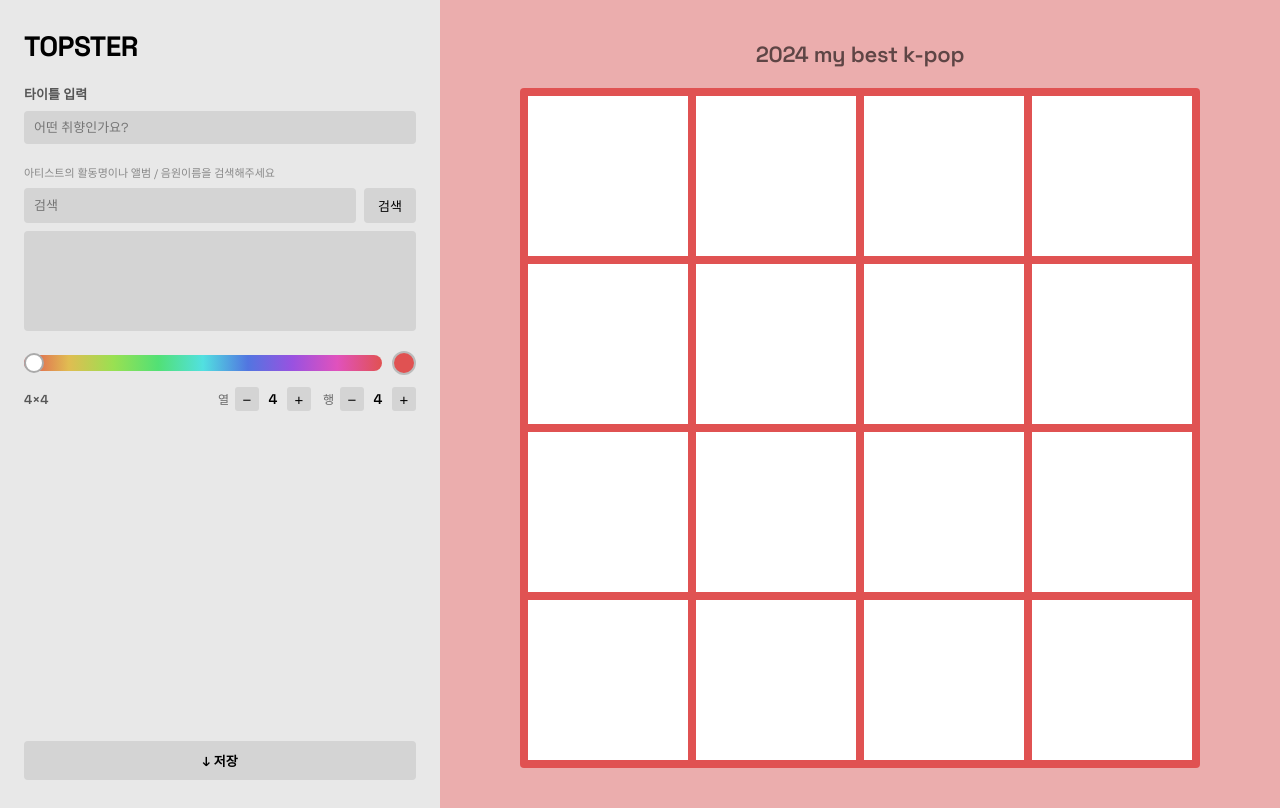
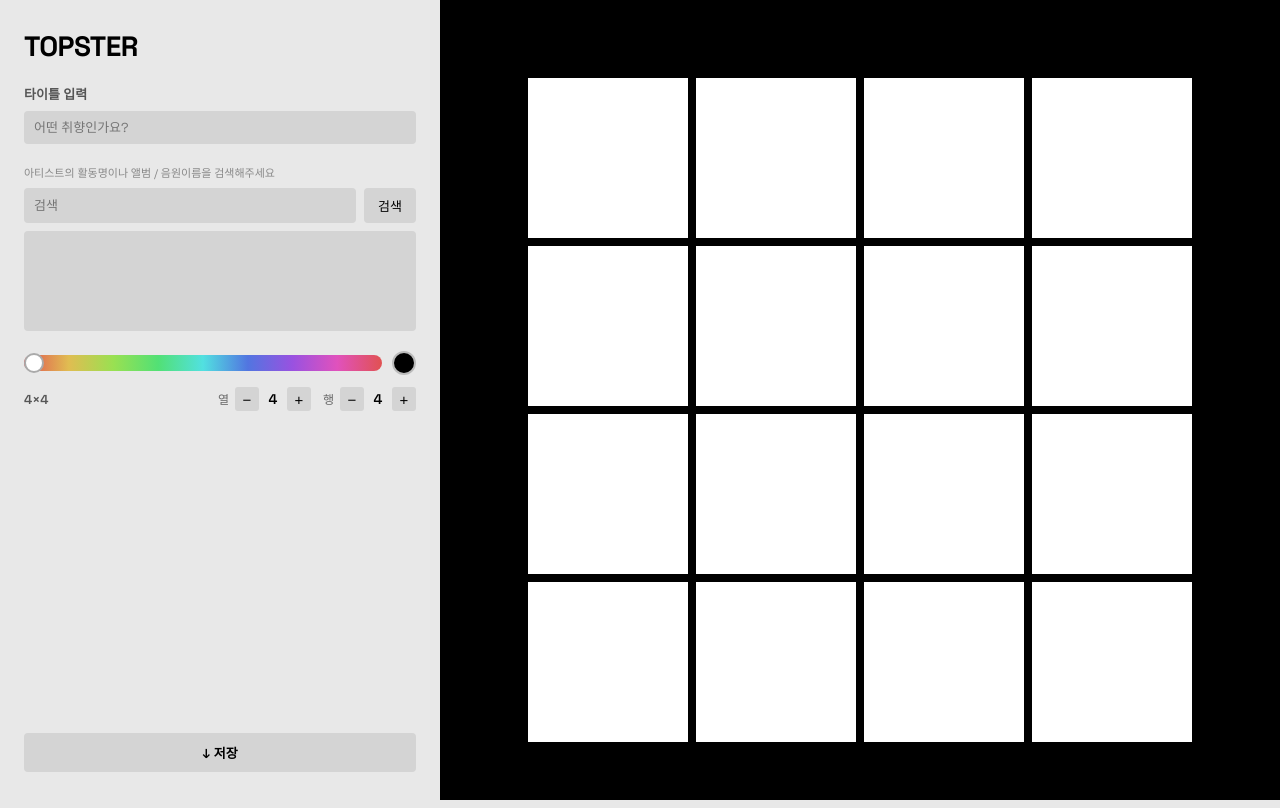
Before and after one commit to kim-hyeona/topster, a Vue app: page / in a window 1280 px wide. Built offline with nearby package versions, Linux system fonts and the light colour scheme.

Commit message:
기능 변경 | 기본값 수정

```diff
--- a/src/App.vue
+++ b/src/App.vue
@@ -62,6 +62,7 @@
             max="360"
             v-model="colorHue"
             class="color-slider"
+            @input="onColorInput"
           />
           <span class="color-preview" :style="{ background: borderColor }"></span>
         </div>
@@ -127,7 +128,7 @@ const API_KEY = '7108708792074ac473a8d262368a6c78'
 
 // 타이틀
 const titleDraft = ref('')
-const displayTitle = ref('2024 my best k-pop')
+const displayTitle = ref('')
 function applyTitle() {
   if (titleDraft.value.trim()) {
     displayTitle.value = titleDraft.value.trim()
@@ -204,11 +205,21 @@ function removeAlbum(i) {
 
 // 컬러
 const colorHue = ref(0)
-const borderColor = computed(() => `hsl(${colorHue.value}, 70%, 60%)`)
+const colorTouched = ref(false)
+
+function onColorInput() {
+  colorTouched.value = true
+}
+
+const borderColor = computed(() =>
+  colorTouched.value ? `hsl(${colorHue.value}, 70%, 60%)` : '#000000'
+)
 
 // 스타일
 const captureStyle = computed(() => ({
-  background: `hsl(${colorHue.value}, 60%, 80%)`,
+  background: colorTouched.value
+    ? `hsl(${colorHue.value}, 60%, 80%)`
+    : '#000000',
 }))
 
 const CELL_SIZE = 160
```
